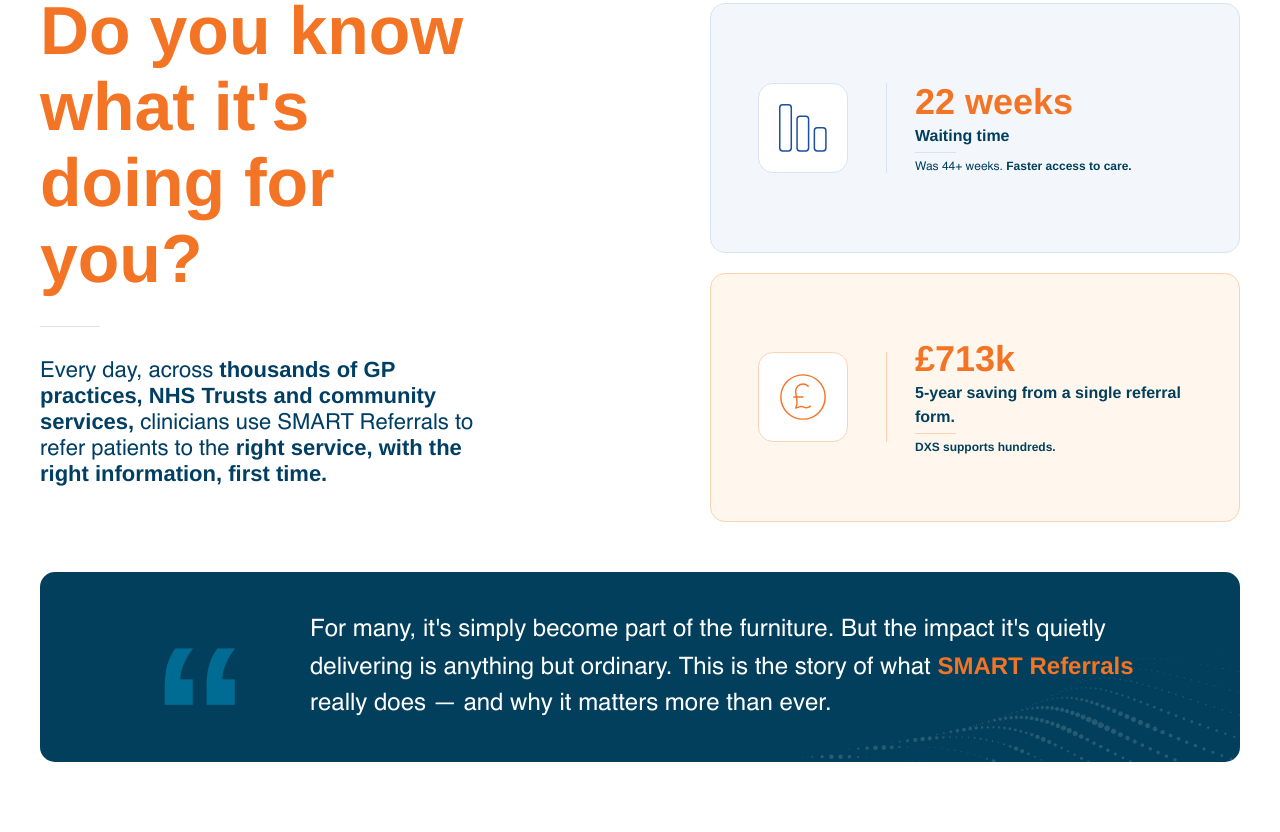
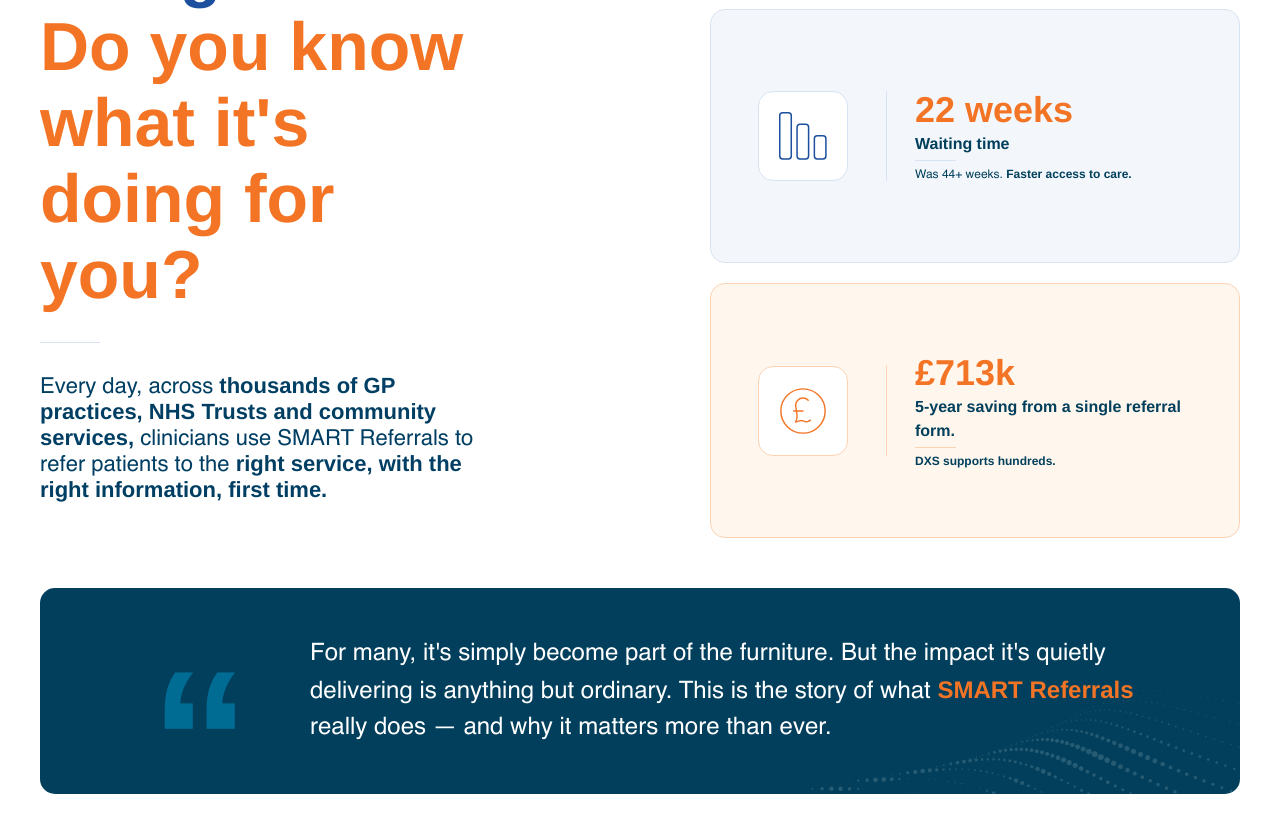
Before and after one commit to Chloeclemence/SmartReferrals, a plain HTML site: page index.html in a window 1280 px wide. Shown: the part 406-1238 px from the top of the page. Before the commit the page ends 1208 px from the top, so only its background shows below. Drawn offline with Linux system fonts and the light colour scheme.

Commit message:
Overview page styling updated

```diff
--- a/assets/styles/main.css
+++ b/assets/styles/main.css
@@ -111,6 +111,14 @@ button {
     display: none;
 }
 
+.nav-link.active {
+    color: #1D4F9F;
+}
+
+.nav-overview.active {
+    color: #013F5C;
+}
+
 .nav-link:hover::after {
     display: block;
 }
@@ -213,10 +221,11 @@ button {
 
 }
 
-.overview-box >.left-box {
-    margin-top: 80px;
+.overview-box > .left-box {
     flex: 1;
-    margin-bottom: 85px;
+
+    margin-top: clamp(80px, 12vh, 220px);
+    margin-bottom: clamp(85px, 6vh, 120px);
 }
 
 .overview-box > .right-box {
@@ -242,7 +251,9 @@ button {
 
     border-radius: 15px;
 
-    padding: 28px 36px;
+    padding:
+        clamp(28px, 2.5vh, 70px)
+        36px;
 }
 
 .overview-box > .right-box > .inappropriate-referrals,
@@ -395,7 +406,9 @@ button {
     display: flex;
     align-items: center;
 
-    padding: 40px 50px;
+    padding:
+        clamp(40px, 6vh, 100px)
+        50px;
 }
 
 .quote-box::after {
```
